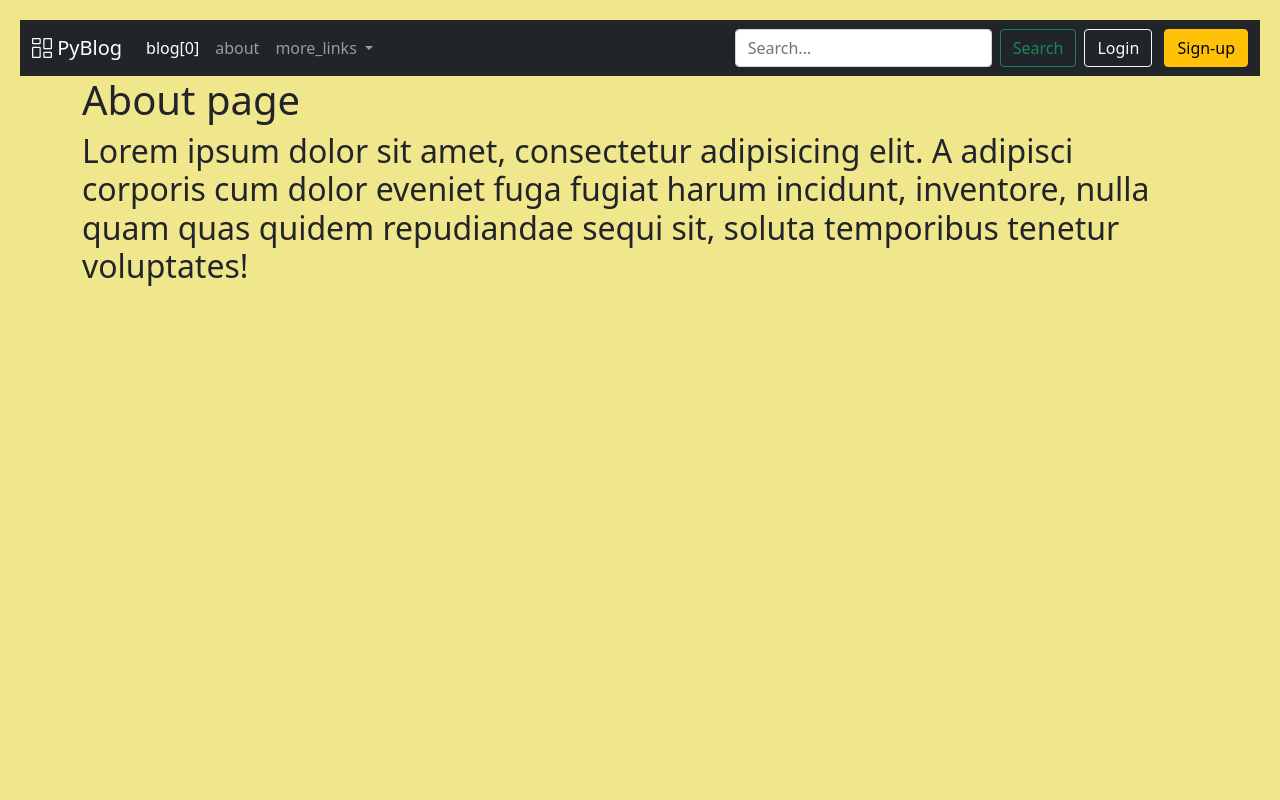
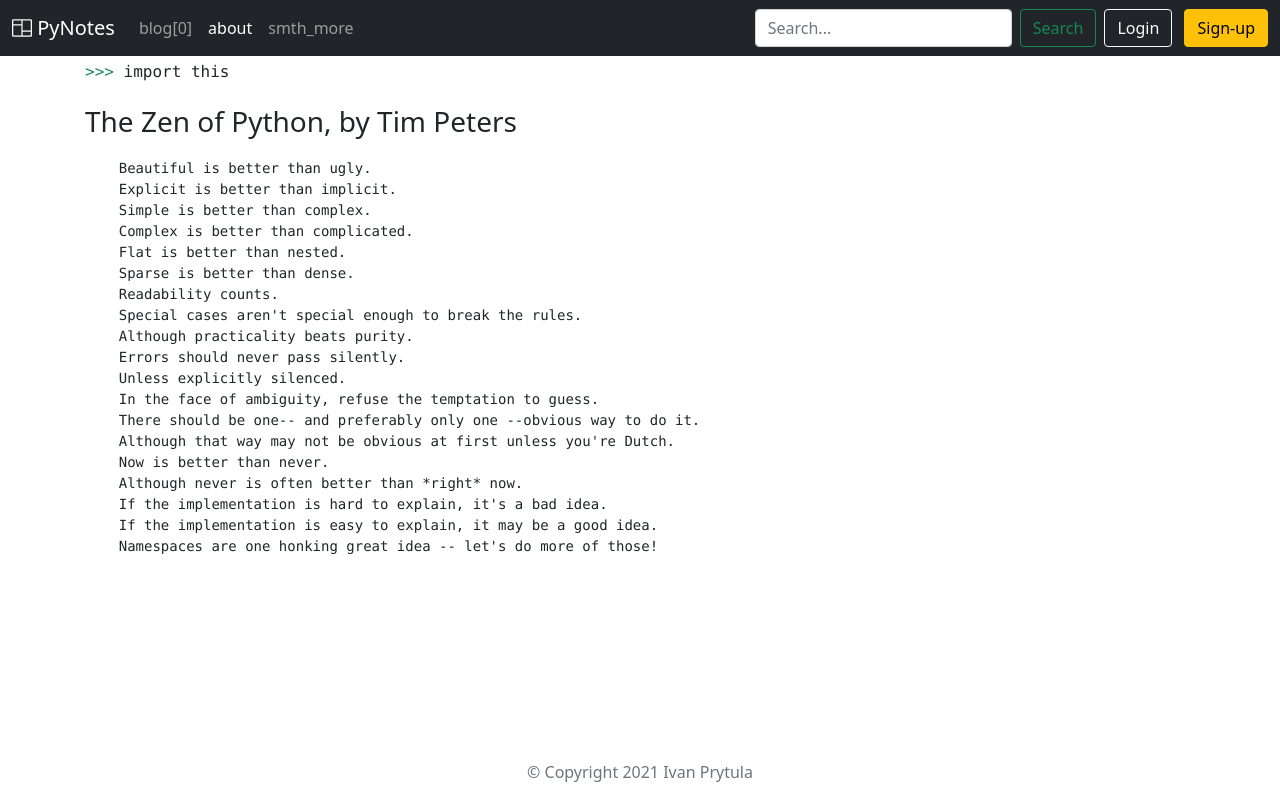
Before and after one commit to ivanprytula/django-celery-telegram-api, a Django app: page /about/ in a window 1280 px wide. Run offline with Django 3.2, Linux system fonts and the light colour scheme; parts of the project's set-up code (start-up, migrations or seed data) failed here and were passed over.

Commit message:
Add sticky header/footer, active links toggle, remove home template

```diff
--- a/project/core_config/settings/common.py
+++ b/project/core_config/settings/common.py
@@ -111,8 +111,8 @@ STATICFILES_DIRS = [str(BASE_DIR) + '/' + 'static', ]
 
 AUTH_USER_MODEL = 'accounts.CustomUser'
 
-LOGIN_REDIRECT_URL = 'pages:home'
-LOGOUT_REDIRECT_URL = 'pages:home'
+LOGIN_REDIRECT_URL = 'blog:blog_list'
+LOGOUT_REDIRECT_URL = 'pages:about'
 
 # Default primary key field type
 # https://docs.djangoproject.com/en/3.2/ref/settings/#default-auto-field
--- a/project/static/base/css/base.css
+++ b/project/static/base/css/base.css
@@ -1,4 +1,6 @@
-body {
-  background-color: khaki;
-  margin: 20px;
+/* Custom page CSS
+-------------------------------------------------- */
+
+main > .container {
+  padding: 60px 15px 0;
 }
--- /dev/null
+++ b/project/static/base/scripts/navs_switch_active.js
@@ -0,0 +1,9 @@
+
+$(function ($) {
+    let url = window.location.href;
+    $('li a').each(function () {
+        if (this.href === url) {
+            $(this).addClass('active');
+        }
+    });
+});
--- a/project/templates/__base.html
+++ b/project/templates/__base.html
@@ -1,10 +1,12 @@
 {% load static %}
 <!DOCTYPE html>
-<html lang="en">
+<html lang="en" class="h-100">
 <head>
     <!-- Required meta tags -->
     <meta charset="UTF-8">
     <meta name="viewport" content="width=device-width, initial-scale=1, shrink-to-fit=no">
+    <meta name="description" content="Blog about mastering Python">
+    <meta name="author" content="Ivan Prytula">
     {% block meta_tags %}{% endblock %}
 
     <!-- Bootstrap CSS -->
@@ -26,14 +28,16 @@
     <title>{% block title %}Demo blog app{% endblock %}</title>
 
 </head>
-<body>
+
+<body class="d-flex flex-column h-100">
 
 {% block navbar %}
-    <nav class="navbar navbar-expand-lg navbar-dark bg-dark">
+    <header>
+        <nav class="navbar navbar-expand-lg navbar-dark fixed-top bg-dark">
             <div class="container-fluid">
                 <a class="navbar-brand" href="{% url 'blog:post_list' %}">
-                <i class="bi bi-columns-gap"></i>
-                PyBlog
+                    <i class="bi bi-columns"></i>
+                    PyNotes
                 </a>
                 <button class="navbar-toggler" type="button" data-bs-toggle="collapse"
                         data-bs-target="#navbarSupportedContent" aria-controls="navbarSupportedContent"
@@ -43,27 +47,16 @@
 
                 <div class="collapse navbar-collapse" id="navbarSupportedContent">
                     <ul class="navbar-nav me-auto mb-2 mb-lg-0">
-                    <li class="nav-item active">
-                        <a class="nav-link active"
+                        <li class="nav-item">
+                            <a class="nav-link"
                                aria-current="page"
                                href="{% url 'blog:post_list' %}">blog[0]</a>
                         </li>
                         <li class="nav-item">
                             <a class="nav-link" href="{% url 'pages:about' %}">about</a>
                         </li>
-                    <li class="nav-item dropdown">
-                        <a class="nav-link dropdown-toggle" href="#" id="navbarDropdown" role="button"
-                           data-bs-toggle="dropdown" aria-expanded="false">
-                            more_links
-                        </a>
-                        <ul class="dropdown-menu" aria-labelledby="navbarDropdown">
-                            <li><a class="dropdown-item" href="#">Action</a></li>
-                            <li><a class="dropdown-item" href="#">Another action</a></li>
-                            <li>
-                                <hr class="dropdown-divider">
-                            </li>
-                            <li><a class="dropdown-item" href="#">Something else here</a></li>
-                        </ul>
+                        <li class="nav-item">
+                            <a class="nav-link" href="{% url 'blog:post_new' %}">smth_more</a>
                         </li>
                     </ul>
                     <form class="d-flex me-2">
@@ -77,23 +70,36 @@
                 </div>
             </div>
         </nav>
-
-
+    </header>
 {% endblock %}
 
+<!-- Begin page content -->
+<main class="flex-shrink-0">
     <div class="container">
         {% block content %}{% endblock %}
     </div>
+</main>
 
 
+<!-- Footer -->
+<footer class="footer mt-auto py-3 bg-grey">
+    <div class="container">
+        <p class="m-0 text-muted text-center ">&copy; Copyright 2021 Ivan Prytula </p>
+    </div>
+</footer>
+
 {% block js %}
+    <script src="https://code.jquery.com/jquery-3.6.0.js"
+            integrity="sha256-H+K7U5CnXl1h5ywQfKtSj8PCmoN9aaq30gDh27Xc0jk=" crossorigin="anonymous"></script>
     <script src="https://cdn.jsdelivr.net/npm/bootstrap@5.0.2/dist/js/bootstrap.bundle.min.js"
             integrity="sha384-MrcW6ZMFYlzcLA8Nl+NtUVF0sA7MsXsP1UyJoMp4YLEuNSfAP+JcXn/tWtIaxVXM"
             crossorigin="anonymous"></script>
 {% endblock %}
 
 {% block custom_js %}
+    <script src="{% static './base/scripts/navs_switch_active.js' %}"></script>
 {% endblock %}
 
 </body>
+
 </html>
--- a/project/templates/pages/about.html
+++ b/project/templates/pages/about.html
@@ -4,10 +4,36 @@
 
 
 {% block content %}
-    <h1>About page</h1>
-    <h2>Lorem ipsum dolor sit amet, consectetur adipisicing elit. A adipisci corporis cum dolor eveniet fuga fugiat
-        harum incidunt, inventore, nulla quam quas quidem repudiandae sequi sit, soluta temporibus tenetur
-        voluptates!</h2>
+
+    <p class="font-monospace">
+        <span class="text-success">
+            >>>
+            </span>
+        import this
+    </p>
+
+    <p class="fs-3"> The Zen of Python, by Tim Peters</p>
+    <pre>
+    Beautiful is better than ugly.
+    Explicit is better than implicit.
+    Simple is better than complex.
+    Complex is better than complicated.
+    Flat is better than nested.
+    Sparse is better than dense.
+    Readability counts.
+    Special cases aren't special enough to break the rules.
+    Although practicality beats purity.
+    Errors should never pass silently.
+    Unless explicitly silenced.
+    In the face of ambiguity, refuse the temptation to guess.
+    There should be one-- and preferably only one --obvious way to do it.
+    Although that way may not be obvious at first unless you're Dutch.
+    Now is better than never.
+    Although never is often better than *right* now.
+    If the implementation is hard to explain, it's a bad idea.
+    If the implementation is easy to explain, it may be a good idea.
+    Namespaces are one honking great idea -- let's do more of those!
+    </pre>
 
 
 {% endblock content %}
--- a/project/templates/registration/login.html
+++ b/project/templates/registration/login.html
@@ -11,7 +11,7 @@
         <button type="submit">Log In</button>
     </form>
 
-    <p><a href="{% url 'pages:home' %}">Back to homepage</a></p>
+    <p><a href="{% url 'blog:post_list' %}">Back to homepage</a></p>
     <p><a href="{% url 'password_reset' %}">Reset password</a></p>
     <p><a href="{% url 'accounts:signup' %}">Register</a></p>
 {% endblock %}
--- a/project/templates/registration/password_change_done.html
+++ b/project/templates/registration/password_change_done.html
@@ -3,5 +3,5 @@
 {% block content %}
     <h2>Password changed</h2>
 
-    <a href="{% url 'pages:home' %}">Back to homepage</a>
+    <a href="{% url 'blog:post_list' %}">Back to homepage</a>
 {% endblock %}
--- a/project/templates/registration/password_change_form.html
+++ b/project/templates/registration/password_change_form.html
@@ -9,5 +9,5 @@
         <input type="submit" value="Change">
     </form>
 
-    <a href="{% url 'pages:home' %}">Back to homepage</a>
+    <a href="{% url 'blog:post_list' %}">Back to homepage</a>
 {% endblock %}
--- a/project/templates/registration/password_reset_form.html
+++ b/project/templates/registration/password_reset_form.html
@@ -12,5 +12,5 @@
         <input type="submit" value="Send me instructions!">
     </form>
 
-    <p><a href="{% url 'pages:home' %}">Back to homepage</a></p>
+    <p><a href="{% url 'blog:post_list' %}">Back to homepage</a></p>
 {% endblock %}
```
Also changed, not shown: project/static/favicon.ico. Lines whose indentation alone changed are shown as unchanged.
